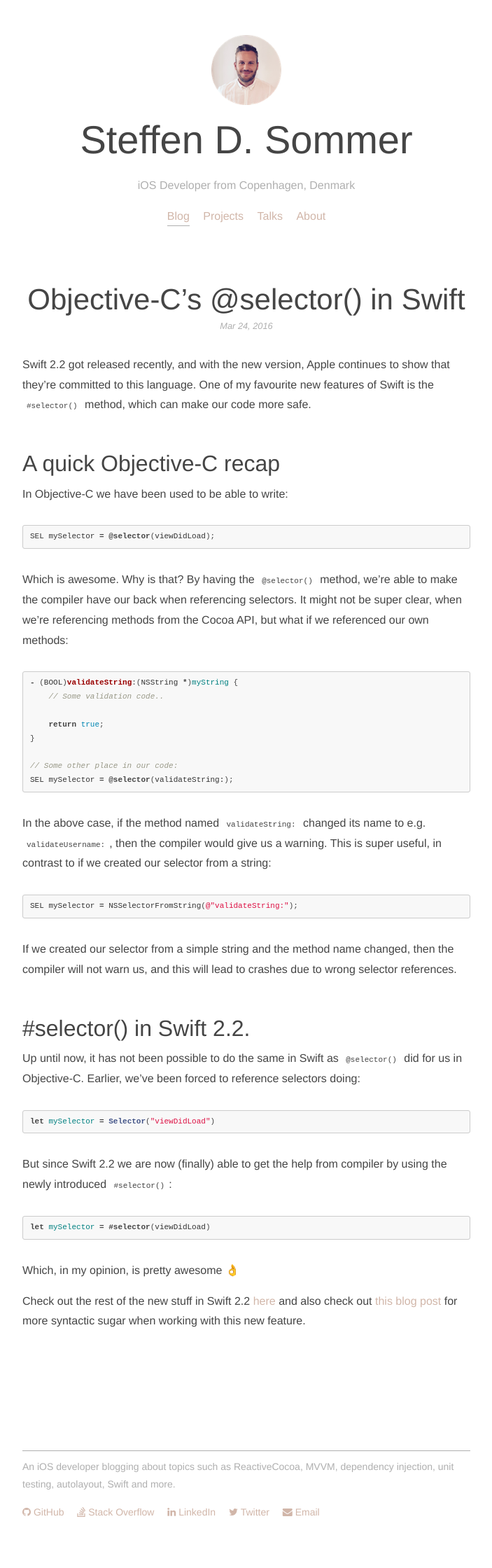
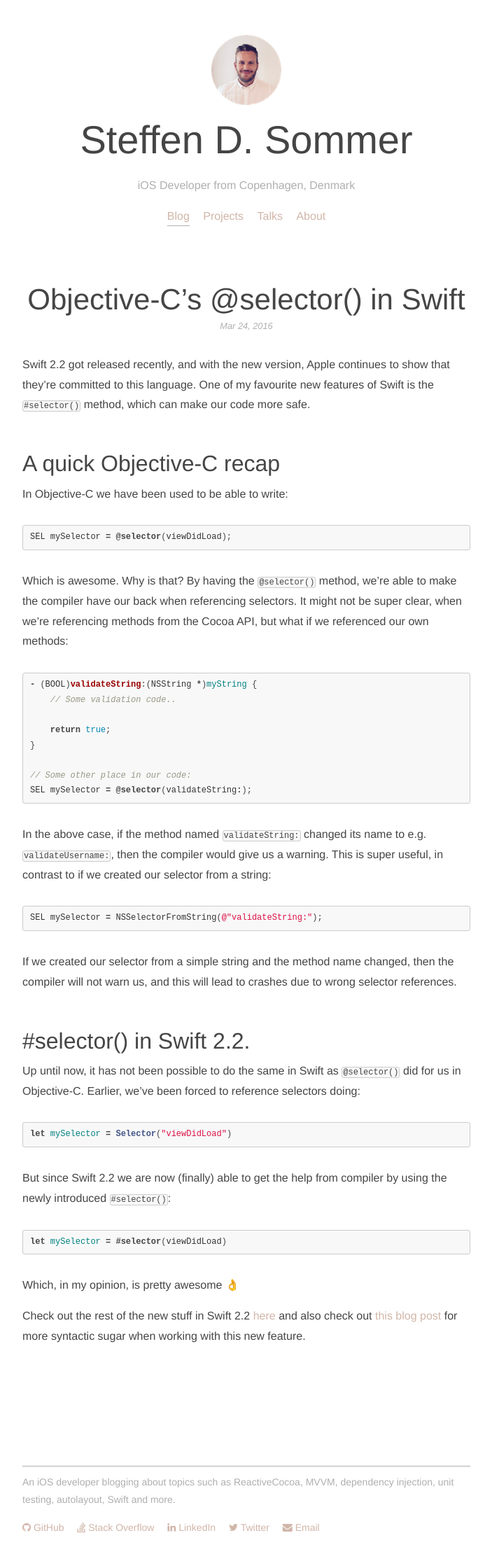
Before and after one commit to steffendsommer/steffendsommer.github.io, a Jekyll site: the page built from _posts/2016-03-24-objective-cs-selector-in-swift.md, in a window 1280 px wide. Shown: the whole page at 70% size, without its empty margins (288-991 px from the left). Built offline with Jekyll 4.4.1, drawn with Linux system fonts in a browser that asks for light colours; nearby versions of some CDN libraries; comment, search, counter and statistics services are not loaded; before the commit the page ends 2219 px from its top, so only the background shows below that.

Commit message:
Make code easier to read

```diff
--- a/_sass/_syntax-highlighting.scss
+++ b/_sass/_syntax-highlighting.scss
@@ -6,7 +6,7 @@
 /* from https://github.com/aahan/pygments-github-style */
 
 .highlight { margin-top:30px; margin-bottom:30px; }
-.highlight pre, code { background-color: inherit; font-size:11px; }
+.highlight pre, code { background-color: #f8f8f8; border: 1px solid #ccc; padding: 0px 1px; border-radius: 3px; font-size:12px; }
 .highlight pre, pre, .highlight .hll { background-color: #f8f8f8; border: 1px solid #ccc; padding: 6px 10px; border-radius: 3px; }
 .highlight .c { color: #999988; font-style: italic; }
 .highlight .err { color: #a61717; background-color: #e3d2d2; }
```
